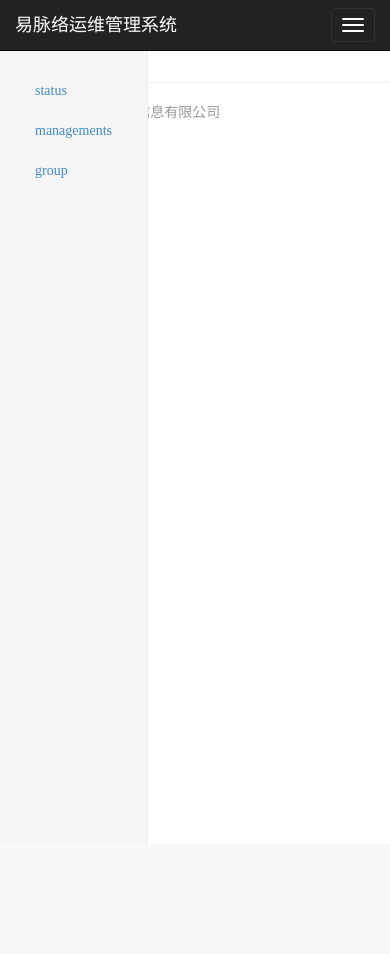
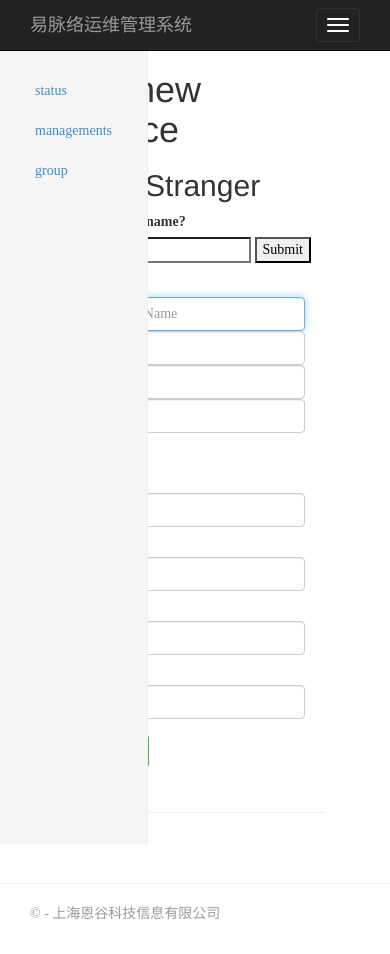
Before and after one commit to moloach/OperationSystem, a Flask app: page /serverDetail in a window 390 px wide. Before the commit the page ends 178 px from the top, so only its background shows below. Run offline with Flask 2, Linux system fonts and the light colour scheme; parts of the project's set-up code (start-up, migrations or seed data) failed here and were passed over; some libraries are stand-ins or nearby versions.

Commit message:
调整视图和完善函数

```diff
--- a/emailuoOperationSystem/emailuoOperationSystem/emailuoOperationSystem/templates/layout.html
+++ b/emailuoOperationSystem/emailuoOperationSystem/emailuoOperationSystem/templates/layout.html
@@ -1,11 +1,12 @@
 <!DOCTYPE html>
 <html>
+
 <head>
-    <meta charset="utf-8" />
+    <meta charset="utf-8"/>
     <meta name="viewport" content="width=device-width, initial-scale=1.0">
     <title>{{ title }} - emailuo V3 Operation System</title>
-    <link rel="stylesheet" type="text/css" href="/static/content/bootstrap.min.css" />
-    <link rel="stylesheet" type="text/css" href="/static/content/site.css" />
+    <link rel="stylesheet" type="text/css" href="/static/content/bootstrap.min.css"/>
+    <link rel="stylesheet" type="text/css" href="/static/content/site.css"/>
     <script src="/static/scripts/modernizr-2.6.2.js"></script>
 
 
@@ -33,9 +34,9 @@
 </div>
 
 {% block content %}{% endblock %}
-            <hr />
+<hr/>
 
-            <div class="col-sm-4 col-sm-offset-3 col-md-10 col-md-offset-5 main">
+<div class="col-sm-4 col-sm-offset-3 col-md-5 col-md-offset-5 main">
     <div class="footer">
         <div class="container">
             <p class="text-muted">&copy; {{ year }} - 上海恩谷科技信息有限公司</p>
--- a/emailuoOperationSystem/emailuoOperationSystem/emailuoOperationSystem/templates/serverDetail.html
+++ b/emailuoOperationSystem/emailuoOperationSystem/emailuoOperationSystem/templates/serverDetail.html
@@ -5,7 +5,13 @@
     .page-header {
         margin-top: 5%;
     }
+    .container-fliud {
+        padding-right: 15px;
+        padding-left: 15px;
+        margin-right: auto;
+        margin-left: auto;
 
+    }
     .sidebar {
         position: fixed;
         top: 51px;
@@ -24,6 +30,7 @@
         border-right-style: solid;
         border-right-color: rgb(238,238,238);
     }
+
 </style>
 
 
@@ -36,11 +43,67 @@
                 <li><a href="#">group</a></li>
             </ul>
         </div>
+        <div class="span8" style="margin :50px">
+            <div class="col-sm-5 col-offset-3 col-md-10 col-md-offset-2 main">
+                <div class="page-header">
+                    <h1>add new service</h1>
+                    <h2>hello, {% if name %}{{name}}{% else %} Stranger {% endif %}</h2>
+                    <form  method="POST">
+                        {{form.name.label}}
+                        {{form.name()}}
+                        {{form.submit()}}
+                    </form>
+                    <div class="modal-body">
+                        <form role="form" class="form-group" method="POST">
+                            <fieldset>
+                                <div class="form-group">
+                                    <input class="form-control" placeholder="instanceName" name="Ip" type="Ip" autofocus>
+                                    <input class="form-control" placeholder="Name" name="Ip" type="Ip" autofocus>
+                                    <input class="form-control" placeholder="Name" name="Ip" type="Ip" autofocus>
+                                    <input class="form-control" placeholder="Name" name="Ip" type="Ip" autofocus>
+                                </div>
+                            </fieldset>
+                        </form>
+                        <form role="form" class="form-group" method="POST">
+                            <fieldset>
+                                <div class="form-group">
 
-        <div class="col-sm-5 col-sm-offset-3 col-md-10 col-md-offset-2 main">
-            <form method="POST">
-                {{form.name.label}} {{form.name()}}
-            </form>
+                                </div>
+                            </fieldset>
+                        </form>
+                        <form role="form" class="form-group" method="POST">
+                            <fieldset>
+                                <div class="form-group">
+                                    <input class="form-control" placeholder="Name" name="Ip" type="Ip" autofocus>
+                                </div>
+                            </fieldset>
+                        </form>
+                        <form role="form" class="form-group" method="POST">
+                            <fieldset>
+                                <div class="form-group">
+                                    <input class="form-control" placeholder="Name" name="Ip" type="Ip" autofocus>
+                                </div>
+                            </fieldset>
+                        </form>
+                        <form role="form" class="form-group" method="POST">
+                            <fieldset>
+                                <div class="form-group">
+                                    <input class="form-control" placeholder="Name" name="Ip" type="Ip" autofocus>
+                                </div>
+                            </fieldset>
+                        </form>
+                        <form role="form" class="form-group" method="POST">
+                            <fieldset>
+                                <div class="form-group">
+                                    <input class="form-control" placeholder="Ip" name="Ip" type="Ip" autofocus>
+                                </div>
+                                <input name="submit" class="btn btn-default btn-success" type="submit"
+                                       value="submit">
+                            </fieldset>
+                        </form>
+                    </div>
+                </div>
+            </div>
         </div>
     </div>
 </div>
--- a/emailuoOperationSystem/emailuoOperationSystem/emailuoOperationSystem/views.py
+++ b/emailuoOperationSystem/emailuoOperationSystem/emailuoOperationSystem/views.py
@@ -3,19 +3,23 @@ Routes and views for the flask application.
 """
 
 from datetime import datetime
-from flask import render_template
+from flask import render_template, Flask, session, redirect,url_for
 from emailuoOperationSystem import app
 from emailuoOperationSystem import database
 
-from flask_wtf import Form
+from flask_wtf import FlaskForm
 from wtforms import StringField, SubmitField
 from wtforms.validators import Required
 
-class NameForm(Form):
+
+app.config['SECRET_KEY'] = '4a1352f8d113d22e'
+
+class NameForm(FlaskForm):
     name = StringField('What is your name?', validators = [Required()])
     submit = SubmitField('Submit')
 
 data = database.Database()
+
 
 @app.route('/')
 @app.route('/home')
@@ -65,12 +69,15 @@ def serverDetail():
     name = None
     form = NameForm()
     if form.validate_on_submit():
-        name = form.name.data
-        form.name.date = ''
+        session['name'] = form.name.data
+        return redirect(url_for('serverManagement'))
     return render_template(
         'serverDetail.html',
         form = form,
-        name =name)
+       # name = session.get(name)
+        name = session.get(name)
+        )
+
 
 @app.errorhandler(404)
 def page_not_found(e):
```
Also changed, not shown: emailuoOperationSystem/emailuoOperationSystem/emailuoOperationSystem/templates/email.html (+5 -2 lines), emailuoOperationSystem/emailuoOperationSystem/emailuoOperationSystem/templates/serverManagement.html (+7 -0 lines), emailuoOperationSystem/emailuoOperationSystem/emailuoOperationSystem/templates/serverStatus.html (+43 -1 lines), emailuoOperationSystem/emailuoOperationSystem/emailuoOperationSystem/static/content/site.css (line endings or trailing spaces), 3 other files. Lines whose indentation alone changed are shown as unchanged.
